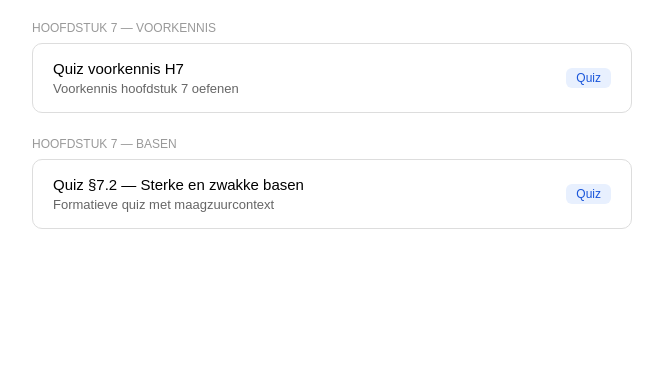
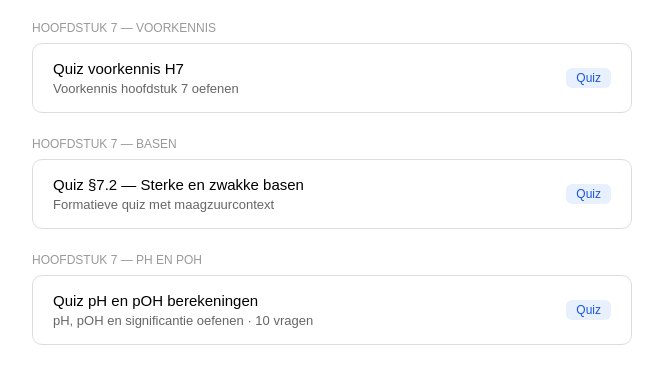
Before and after one commit to put-lab/4havo, a plain HTML site: page index.html in a window 1280 px wide. Shown: the part 215-598 px from the top of the page, without its empty margins (308-971 px from the left). Drawn offline with Linux system fonts and the light colour scheme.

Commit message:
Add quiz section for pH and pOH calculations

```diff
--- a/index.html
+++ b/index.html
@@ -62,5 +62,14 @@
     <span class="badge">Quiz</span>
   </a>
 
+  <div class="section">Hoofdstuk 7 — pH en pOH</div>
+  <a class="card" href="4havo-quiz-ph-poh.html">
+    <div>
+      <div class="card-title">Quiz pH en pOH berekeningen</div>
+      <div class="card-sub">pH, pOH en significantie oefenen · 10 vragen</div>
+    </div>
+    <span class="badge">Quiz</span>
+  </a>
+
 </body>
 </html>
```
